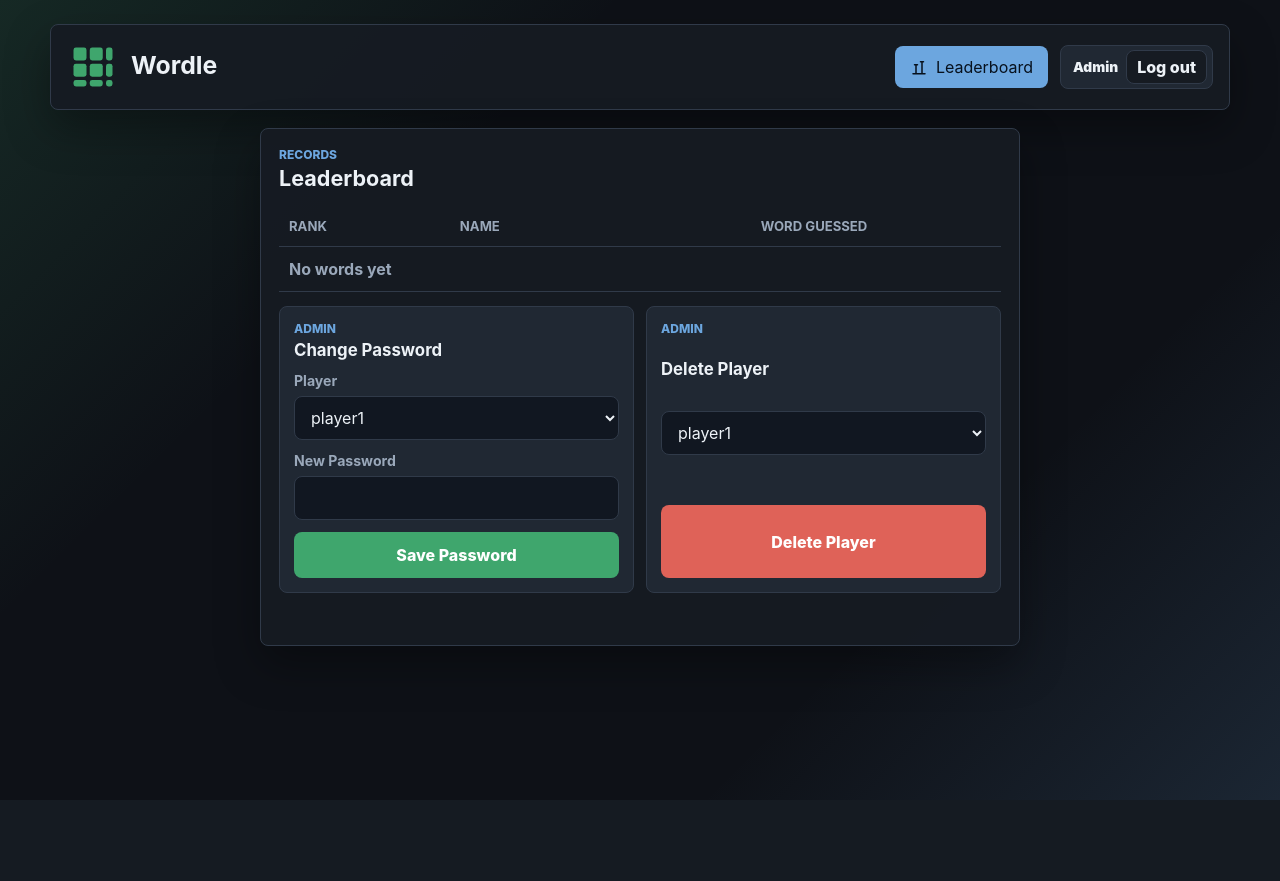
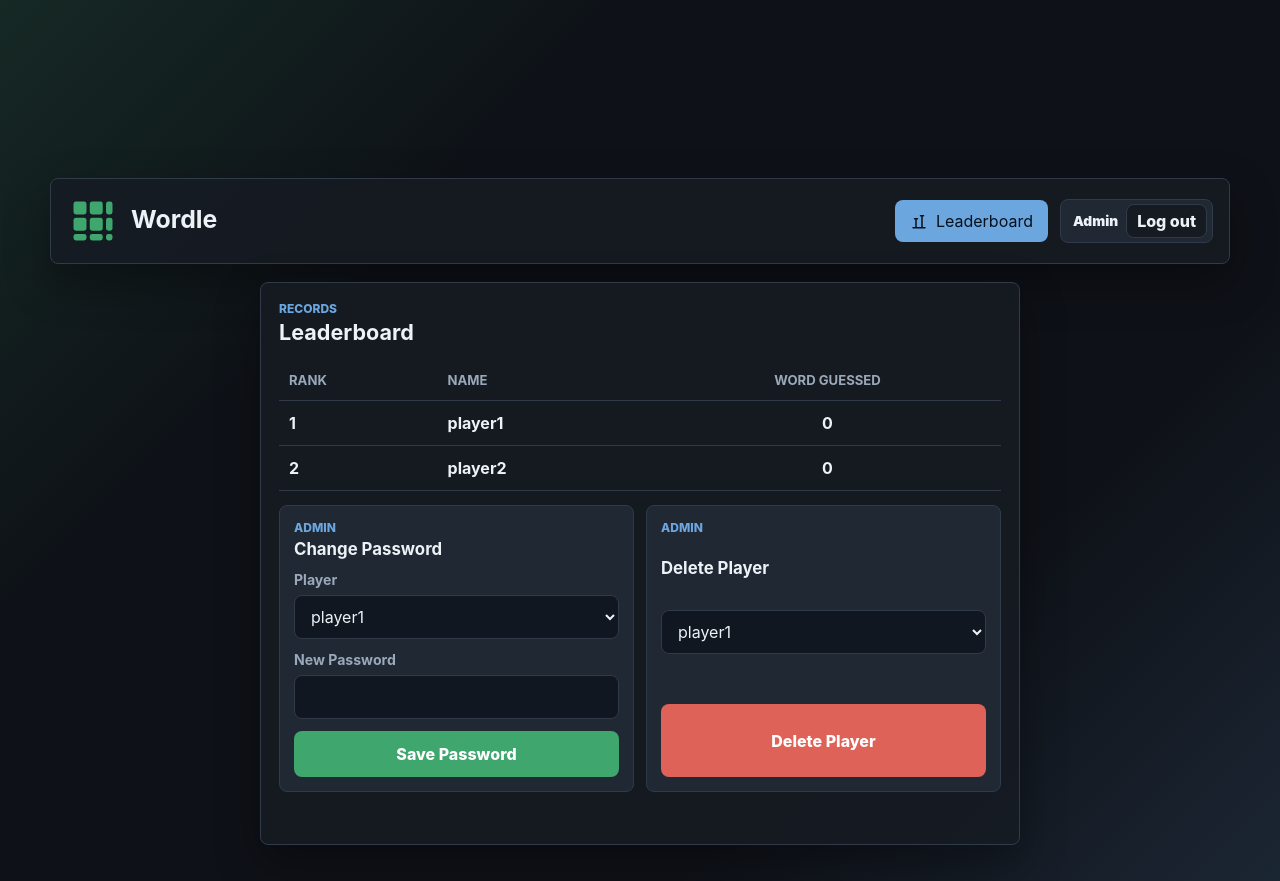
Before and after one commit to dward082/cse108project, a Flask app: page / in a window 1280 px wide. Before the commit the page ends 800 px from the top, so only its background shows below. Run offline with Flask 3, Linux system fonts and the light colour scheme; a user stored in the database is signed in; data comes from the database, SQL or seed files in the repository; data that the repository does not hold is empty.

Commit message:
added directories

```diff
--- a/leaderboard.py
+++ b/leaderboard.py
@@ -20,14 +20,14 @@ def get_leaderboard():
             func.count(GameRecord.id).label("runs"),
             func.max(GameRecord.played_at).label("last_played"),
         )
-        .join(GameRecord, GameRecord.user_id == User.id)
+        .outerjoin(GameRecord, GameRecord.user_id == User.id)
+        .filter(User.role != "admin")
         .group_by(User.id, User.username)
         .order_by(
             words_expression.desc(),
             func.count(GameRecord.id).desc(),
             User.username.asc(),
         )
-        .limit(10)
         .all()
     )
 
@@ -44,6 +44,15 @@ def get_leaderboard():
             }
         )
 
+    leaders = result[:10]
+    if not current_user.is_admin and not any(row["user_id"] == current_user.id for row in leaders):
+        current_user_row = next(
+            (row for row in result if row["user_id"] == current_user.id),
+            None,
+        )
+        if current_user_row:
+            leaders.append(current_user_row)
+
     current_user_words = (
         db.session.query(func.coalesce(func.sum(GameRecord.words_solved), 0))
         .filter(GameRecord.user_id == current_user.id)
@@ -57,7 +66,7 @@ def get_leaderboard():
 
     return jsonify(
         {
-            "leaders": result,
+            "leaders": leaders,
             "currentUser": {
                 "user_id": current_user.id,
                 "username": current_user.username,
--- a/static/script.js
+++ b/static/script.js
@@ -204,15 +204,20 @@ const WORD_LENGTH = 5;
 const MATCH_ROUNDS = 3;
 const KEY_ROWS = ["QWERTYUIOP", "ASDFGHJKL", "ZXCVBNM"];
 const STATUS_RANK = { absent: 1, present: 2, correct: 3 };
+const CONFETTI_COLORS = ["#3fa66d", "#d5a93d", "#6ca6df", "#df6258", "#edf2f7"];
 const SERVER_USER = window.WORDLE_USER || {
+  id: null,
   username: "Player",
   role: "player",
   isAdmin: false,
 };
 
 let lastAnswer = "";
+let confettiAnimation = 0;
+let confettiPieces = [];
 
 const dom = {
+  confettiLayer: document.querySelector("#confettiLayer"),
   appShell: document.querySelector("#appShell"),
   sessionRole: document.querySelector("#sessionRole"),
   headline: document.querySelector("#headline"),
@@ -268,6 +273,7 @@ const dom = {
 
 const state = {
   auth: {
+    id: SERVER_USER.id,
     username: SERVER_USER.username,
     role: SERVER_USER.role,
     isAdmin: Boolean(SERVER_USER.isAdmin),
@@ -360,6 +366,7 @@ function updateSessionUi() {
 
 function syncCurrentUser(currentUser) {
   if (!currentUser) return;
+  state.auth.id = currentUser.user_id || state.auth.id;
   state.auth.username = currentUser.username || state.auth.username;
   if (Object.hasOwn(currentUser, "words")) {
     state.userWords = currentUser.words || 0;
@@ -588,8 +595,95 @@ function mergeKeyState(keys, guess, result) {
   });
 }
 
+function launchConfetti({ bursts = 1, originX = 0.5, intensity = 1 } = {}) {
+  if (!dom.confettiLayer || window.matchMedia("(prefers-reduced-motion: reduce)").matches) return;
+
+  const canvas = dom.confettiLayer;
+  const context = canvas.getContext("2d");
+  const pixelRatio = Math.min(window.devicePixelRatio || 1, 2);
+  const width = window.innerWidth;
+  const height = window.innerHeight;
+
+  canvas.width = Math.floor(width * pixelRatio);
+  canvas.height = Math.floor(height * pixelRatio);
+  canvas.style.width = `${width}px`;
+  canvas.style.height = `${height}px`;
+  context.setTransform(pixelRatio, 0, 0, pixelRatio, 0, 0);
+
+  for (let burst = 0; burst < bursts; burst += 1) {
+    const count = Math.round(70 * intensity);
+    const startX = width * (originX + (Math.random() - 0.5) * 0.18);
+    const startY = height * (0.18 + Math.random() * 0.16);
+
+    for (let index = 0; index < count; index += 1) {
+      const angle = Math.random() * Math.PI * 2;
+      const speed = 4 + Math.random() * 7 * intensity;
+      confettiPieces.push({
+        x: startX,
+        y: startY,
+        vx: Math.cos(angle) * speed,
+        vy: Math.sin(angle) * speed - 4,
+        size: 5 + Math.random() * 7,
+        rotation: Math.random() * Math.PI,
+        spin: (Math.random() - 0.5) * 0.3,
+        color: CONFETTI_COLORS[Math.floor(Math.random() * CONFETTI_COLORS.length)],
+        life: 80 + Math.random() * 45,
+      });
+    }
+  }
+
+  if (!confettiAnimation) {
+    confettiAnimation = window.requestAnimationFrame(drawConfetti);
+  }
+}
+
+function drawConfetti() {
+  const canvas = dom.confettiLayer;
+  const context = canvas?.getContext("2d");
+  if (!canvas || !context) return;
+
+  const width = window.innerWidth;
+  const height = window.innerHeight;
+  context.clearRect(0, 0, width, height);
+
+  confettiPieces = confettiPieces.filter((piece) => {
+    piece.x += piece.vx;
+    piece.y += piece.vy;
+    piece.vy += 0.18;
+    piece.vx *= 0.985;
+    piece.rotation += piece.spin;
+    piece.life -= 1;
+
+    context.save();
+    context.translate(piece.x, piece.y);
+    context.rotate(piece.rotation);
+    context.globalAlpha = Math.max(0, Math.min(1, piece.life / 35));
+    context.fillStyle = piece.color;
+    context.fillRect(-piece.size / 2, -piece.size / 4, piece.size, piece.size / 2);
+    context.restore();
+
+    return piece.life > 0 && piece.y < height + 40;
+  });
+
+  if (confettiPieces.length) {
+    confettiAnimation = window.requestAnimationFrame(drawConfetti);
+  } else {
+    confettiAnimation = 0;
+    context.clearRect(0, 0, width, height);
+  }
+}
+
 function renderBoard(container, guesses, current, answer) {
-  const fragment = document.createDocumentFragment();
+  const totalCells = MAX_GUESSES * WORD_LENGTH;
+  if (container.children.length !== totalCells) {
+    const fragment = document.createDocumentFragment();
+    for (let index = 0; index < totalCells; index += 1) {
+      const cell = document.createElement("div");
+      cell.className = "cell";
+      fragment.append(cell);
+    }
+    container.replaceChildren(fragment);
+  }
 
   for (let row = 0; row < MAX_GUESSES; row += 1) {
     const submitted = guesses[row];
@@ -598,8 +692,14 @@ function renderBoard(container, guesses, current, answer) {
     const result = submitted ? evaluateGuess(submitted, answer) : [];
 
     for (let column = 0; column < WORD_LENGTH; column += 1) {
-      const cell = document.createElement("div");
-      cell.className = "cell";
+      const cell = container.children[row * WORD_LENGTH + column];
+      cell.textContent = "";
+      cell.style.removeProperty("--reveal-delay");
+      cell.classList.remove("filled", "correct", "present", "absent");
+      if (!submitted) {
+        cell.classList.remove("revealed");
+      }
+
       const letter = letters[column].trim();
       if (letter) {
         cell.textContent = letter;
@@ -607,12 +707,13 @@ function renderBoard(container, guesses, current, answer) {
       }
       if (submitted) {
         cell.classList.add(result[column]);
+        if (!cell.classList.contains("revealed")) {
+          cell.classList.add("revealed");
+        }
+        cell.style.setProperty("--reveal-delay", `${column * 90}ms`);
       }
-      fragment.append(cell);
     }
   }
-
-  container.replaceChildren(fragment);
 }
 
 function renderKeyboard(container, keys) {
@@ -743,11 +844,9 @@ function getMultiStatus() {
 
 function createRoundLogItem(item) {
   const li = document.createElement("li");
-  const p1 = formatTurnSummary(item.p1);
-  const p2 = formatTurnSummary(item.p2);
   li.textContent = item.winner == null
-    ? `Round ${item.round}: no point (${item.word})`
-    : `Round ${item.round}: ${state.multi.names[item.winner]} won (${p1} vs ${p2})`;
+    ? `Round ${item.round} no point`
+    : `Round ${item.round} ${state.multi.names[item.winner]} won`;
   return li;
 }
 
@@ -793,6 +892,7 @@ function renderStreakRows(rows) {
   if (!rows.length) return [emptyRow(3, "No words yet")];
   return rows.map((row, index) => {
     const tr = document.createElement("tr");
+    tr.classList.toggle("current-player", row.user_id === state.auth.id);
     tr.innerHTML = `
       <td>${row.rank || index + 1}</td>
       <td>${escapeHtml(row.username)}</td>
@@ -914,6 +1014,7 @@ function submitStreakGuess() {
     game.locked = true;
     recordSingleplayerCorrect(game.answer);
     render();
+    launchConfetti({ bursts: 1, intensity: 1 });
     window.setTimeout(nextStreakWord, 850);
     return;
   }
@@ -1086,6 +1187,9 @@ function finalizeRound() {
     match.phase = "match";
     match.status = "Match";
     match.pending = "start";
+    if (getMatchWinner() != null) {
+      launchConfetti({ bursts: 2, intensity: 1.25 });
+    }
   } else {
     match.phase = "result";
     match.status = winner == null ? "No point" : "Round";
--- a/templates/index.html
+++ b/templates/index.html
@@ -7,6 +7,7 @@
     <link rel="stylesheet" href="{{ url_for('static', filename='styles.css') }}" />
   </head>
   <body>
+    <canvas class="confetti-layer" id="confettiLayer" aria-hidden="true"></canvas>
     <main class="app-shell" id="appShell">
       <header class="topbar">
         <div class="brand">
```
